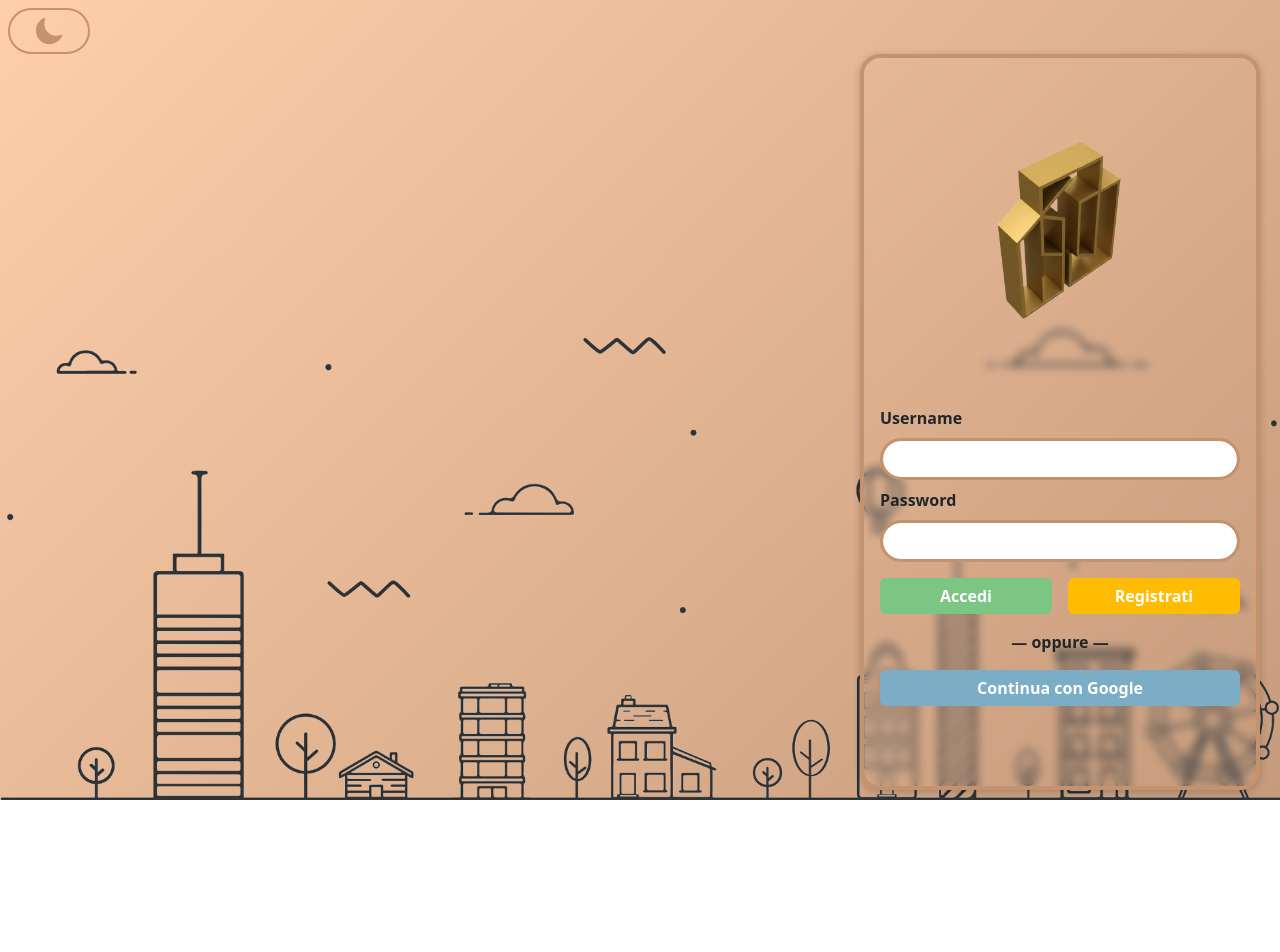
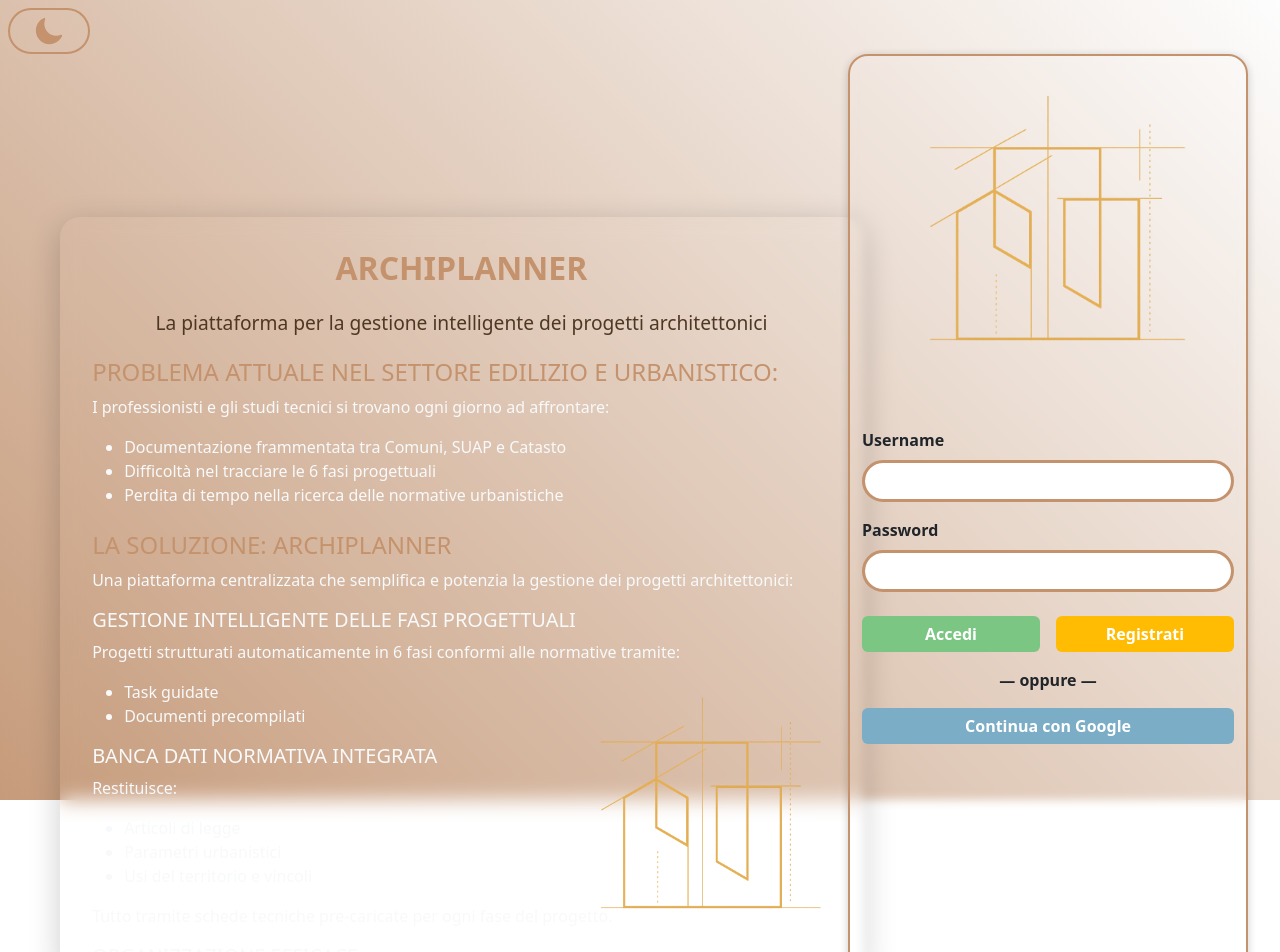
Before and after one commit to Salvatore0609/Capstone_Archiplanner, a React (Vite) app: page / in a window 1280 px wide. Shown: the top 952 px of the page. Before the commit the page ends 800 px from the top, so only its background shows below. Built offline with nearby package versions, Linux system fonts and the light colour scheme; no server answers.

Commit message:
refactor: Update logo references and enhance styling in Login, LoginSuccess, and Sidebar components; adjust background gradients and layout for improved visual consistency

```diff
--- a/src/App.css
+++ b/src/App.css
@@ -5,7 +5,7 @@
   /* Colori principali */
   --primary: #c4926c;
   --primary-light: #ffcfab;
-  --primary-gradient: linear-gradient(-45deg, #c69b7b 0%, #ffcfab 100%);
+  --primary-gradient: linear-gradient(45deg, #c69b7b 0%, #fdfdfd 100%);
 
   /* Colori di azione */
   --success: #7bc682;
@@ -76,53 +76,39 @@
 [data-theme="dark"] body {
   background: #000000;
   background-repeat: no-repeat;
-  background-position: center bottom;
-  background-size: auto 30% cover;
+  background-position: center center;
+  background-size: cover;
   background-attachment: fixed;
 }
 
-@keyframes rotate-scale-up {
-  0% {
-    transform: scale(1) rotateZ(0);
-  }
-  50% {
-    transform: scale(1.2) rotateZ(180deg);
-  }
-  100% {
-    transform: scale(1) rotateZ(360deg);
-  }
-}
-
 [data-theme="dark"] body.login-page {
-  background: var(--neutral-light);
+  background: #000000;
+  background: linear-gradient(45deg, rgba(0, 0, 0, 1) 40%, rgba(253, 29, 29, 1) 85%, rgba(252, 176, 69, 1) 100%);
+  background-repeat: no-repeat;
+  background-position: center center;
+  background-size: cover;
+  background-attachment: fixed;
   position: relative;
   overflow: hidden;
 }
 
-/* Dimensioni del logo: aggiusta questi valori */
 :root {
-  --logo-width: 80%; /* cambia a seconda del logo */
-  --logo-height: 80%; /* oppure usa percentuali relative alla height del body */
+  --logo-width: 50%;
+  --logo-height: 50%;
 }
 
-[data-theme="dark"] body.login-page::before {
+/* [data-theme="dark"] body.login-page::before {
   content: "";
   position: absolute;
-  left: 5%;
-  bottom: 10%;
+  left: -10%;
+  bottom: 30%;
   width: var(--logo-width);
   height: var(--logo-height);
   background: url("/assets/logo.png") no-repeat center bottom;
-  background-size: contain; /* o '100% auto' se preferisci */
-  transform-origin: center center; /* centro del logo */
-  will-change: transform;
-  /* nessuna animazione di default: parte solo con :hover */
-}
-
-[data-theme="dark"] body.login-page:hover::before {
-  -webkit-animation: rotate-scale-up 0.65s linear both;
-  animation: rotate-scale-up 0.65s linear both;
-}
+  background-size: contain;
+  transform-origin: center center;
+  opacity: 1;
+} */
 
 [data-theme="dark"] .form-label {
   background: transparent !important;
@@ -167,7 +153,6 @@
   color: var(--primary) !important;
   background-color: rgba(26, 26, 26, 0.8);
   border: 1px solid var(--neutral-medium);
-  backdrop-filter: blur(10px);
 }
 
 [data-theme="dark"] .form-control:focus,
@@ -247,7 +232,7 @@
 [data-theme="dark"] .login-form,
 [data-theme="dark"] .container-details {
   background: rgba(13, 13, 13, 0.8);
-  border: 1px solid var(--primary);
+  border: 2px solid var(--primary);
   backdrop-filter: blur(20px);
 }
 
@@ -287,7 +272,7 @@ body {
   padding: 0.5rem;
   position: relative;
   min-height: 100vh;
-  background: url("/assets/background1.png") no-repeat center center, var(--primary-gradient);
+  background: url("") no-repeat center center, var(--primary-gradient);
   background-size: auto 30%, cover;
   background-attachment: fixed;
   background-repeat: no-repeat, no-repeat;
@@ -295,7 +280,7 @@ body {
 }
 
 body.login-page {
-  background: url("/assets/background1.png") no-repeat left bottom, url("") no-repeat right bottom, var(--primary-gradient);
+  background: url("") no-repeat left bottom, url("") no-repeat right bottom, var(--primary-gradient);
   background-size: auto 60%, auto 30%, cover;
   background-attachment: fixed;
   background-repeat: no-repeat, no-repeat, no-repeat;
--- a/src/components/Dashboard/Sidebar.jsx
+++ b/src/components/Dashboard/Sidebar.jsx
@@ -177,7 +177,7 @@ const Sidebar = () => {
         <Nav className="flex-column text-center w-100">
           {/* Logo che rimanda a /dashboard */}
           <Link to="/dashboard" className="text-decoration-none">
-            <Image src="../assets/logo2.png" alt="logo" roundedCircle fluid className="h-100" />
+            <Image src="../assets/logo.png" alt="logo" roundedCircle fluid className="h-100" />
           </Link>
 
           {/* Nuovo progetto */}
--- a/src/pages/auth/Login.jsx
+++ b/src/pages/auth/Login.jsx
@@ -1,5 +1,5 @@
 import { useState, useEffect } from "react";
-import { Button, Form, Container, Spinner, Alert, FormGroup } from "react-bootstrap";
+import { Button, Form, Container, Spinner, Alert, FormGroup, Col, Row, Card } from "react-bootstrap";
 import Register from "./Register";
 import { useNavigate } from "react-router-dom";
 import { useDispatch, useSelector } from "react-redux";
@@ -32,24 +32,104 @@ function Login() {
   return (
     <>
       <ThemeToggle className="position-absolute top-0 start-0 m-3" />
-      <Container fluid className="d-flex justify-content-lg-end justify-content-center" style={{ height: "92vh" }}>
-        <Form onSubmit={handleSubmit} className="login-form w-100 p-3" style={{ border: "4px solid var(--primary)", borderRadius: "20px" }}>
-          <img
-            src="/assets/logo2.png"
-            alt="Logo"
+      <Container fluid className="d-flex align-items-center">
+        <Row className="w-100">
+          <Col lg={8} className="d-none d-lg-flex align-items-center justify-content-center">
+            <div className="position-relative w-100 h-100">
+              {/* Testo descrittivo */}
+              <Card
+                className="p-3 text-light "
                 style={{
-              width: "300px",
-              marginBottom: "2rem",
-              display: "block",
-              marginLeft: "auto",
-              marginRight: "auto",
-              animation: "fadeIn 0.5s ease-out",
+                  right: "-5%",
+                  top: "15%",
+                  backgroundColor: "rgba(0, 0, 0, 0)",
+                  backdropFilter: "blur(10px)",
+                  border: "0px solid",
+                  borderRadius: "20px",
+                  width: "100%",
+                  boxShadow: "0 8px 32px rgba(0, 0, 0, 0.2)",
+                  maxHeight: "70%",
+                  overflowY: "auto",
                 }}
-            className="rounded-circle"
+              >
+                <div
+                  className="position-absolute"
+                  style={{
+                    left: "60%",
+                    top: "50%",
+                    width: "40%",
+                    height: "60%",
+                    background: "url('/assets/logo.png') no-repeat center center",
+                    backgroundSize: "contain",
+                    opacity: 1,
+                    zIndex: 1000,
+                  }}
                 />
+                <Card.Body>
+                  <h1 className="text-center mb-4" style={{ color: "var(--primary)", fontSize: "2rem", fontWeight: "bold" }}>
+                    ARCHIPLANNER
+                  </h1>
+                  <h2 className="text-center mb-4" style={{ color: "var(--text-dark)", fontSize: "1.2rem" }}>
+                    La piattaforma per la gestione intelligente dei progetti architettonici
+                  </h2>
+
+                  <div className="mb-4">
+                    <h4 style={{ color: "var(--primary)" }}>PROBLEMA ATTUALE NEL SETTORE EDILIZIO E URBANISTICO:</h4>
+                    <p>I professionisti e gli studi tecnici si trovano ogni giorno ad affrontare:</p>
+                    <ul>
+                      <li> Documentazione frammentata tra Comuni, SUAP e Catasto</li>
+                      <li> Difficoltà nel tracciare le 6 fasi progettuali</li>
+                      <li> Perdita di tempo nella ricerca delle normative urbanistiche</li>
+                    </ul>
+                  </div>
+
+                  <div className="mb-4">
+                    <h4 style={{ color: "var(--primary)" }}>LA SOLUZIONE: ARCHIPLANNER</h4>
+                    <p>Una piattaforma centralizzata che semplifica e potenzia la gestione dei progetti architettonici:</p>
+
+                    <h5>GESTIONE INTELLIGENTE DELLE FASI PROGETTUALI</h5>
+                    <p>Progetti strutturati automaticamente in 6 fasi conformi alle normative tramite:</p>
+                    <ul>
+                      <li>Task guidate</li>
+                      <li>Documenti precompilati</li>
+                    </ul>
+
+                    <h5>BANCA DATI NORMATIVA INTEGRATA</h5>
+                    <p>Restituisce:</p>
+                    <ul>
+                      <li>Articoli di legge</li>
+                      <li>Parametri urbanistici</li>
+                      <li>Usi del territorio e vincoli</li>
+                    </ul>
+                    <p>Tutto tramite schede tecniche pre-caricate per ogni fase del progetto.</p>
+
+                    <h5>ORGANIZZAZIONE EFFICACE</h5>
+                    <ul>
+                      <li>Calendario personale (sincronizzato con Google Calendar)</li>
+                      <li>Georeferenziazione automatica dei progetti</li>
+                      <li>Notifiche in tempo reale (WebSocket)</li>
+                      <li>File sharing con anteprima dei documenti</li>
+                    </ul>
+                  </div>
+
+                  <div className="mb-4">
+                    <h4 style={{ color: "var(--primary)" }}>PERCHÉ FUNZIONA</h4>
+                    <p>Con Archiplanner i team possono:</p>
+                    <ul>
+                      <li>Ridurre del 40% i tempi di gestione</li>
+                      <li>Evitare errori normativi</li>
+                      <li>Aumentare la produttività grazie a:</li>
+                    </ul>
+                  </div>
+                </Card.Body>
+              </Card>
+            </div>
+          </Col>
+          <Form onSubmit={handleSubmit} className="login-form  ms-auto">
+            <img src="/assets/logo.png" alt="Logo" className="w-100 h-30" />
             {error && <Alert variant="danger">{error}</Alert>}
             <FormGroup>
-            <Form.Label className="fw-bold border-0 bg-transparent">Username</Form.Label>
+              <Form.Label className="fw-bold">Username</Form.Label>
               <Form.Control
                 type="text"
                 name="username"
@@ -57,7 +137,7 @@ function Login() {
                 autoComplete="username"
                 style={{ borderRadius: "25px", border: "3px solid var(--primary)" }}
               />
-            <Form.Label className="mt-2 fw-bold border-0 bg-transparent">Password</Form.Label>
+              <Form.Label className="mt-3 fw-bold">Password</Form.Label>
               <Form.Control
                 type="password"
                 name="password"
@@ -65,7 +145,7 @@ function Login() {
                 autoComplete="current-password"
                 style={{ borderRadius: "25px", border: "3px solid var(--primary)" }}
               />
-            <div className="d-flex gap-3 mt-3">
+              <div className="d-flex gap-3 mt-4">
                 <Button type="submit" className="w-100 fw-bold" disabled={loading}>
                   {loading ? (
                     <>
@@ -77,19 +157,30 @@ function Login() {
                   )}
                 </Button>
                 <Button
-                className="w-100 text-decoration-none text-white fw-bold"
+                  className="w-100 fw-bold"
                   onClick={() => setShowRegister(true)}
-                style={{ backgroundColor: "#FFBC02" }}
+                  style={{
+                    backgroundColor: "#FFBC02",
+                    border: "none",
+                  }}
                 >
                   Registrati
                 </Button>
               </div>
               <div className="text-center my-3 fw-bold">— oppure —</div>
-            <Button className="w-100 text-decoration-none text-white fw-bold" onClick={handleGoogleLogin} style={{ backgroundColor: "#7BADC6" }}>
+              <Button
+                className="w-100 fw-bold"
+                onClick={handleGoogleLogin}
+                style={{
+                  backgroundColor: "#7BADC6",
+                  border: "none",
+                }}
+              >
                 Continua con Google
               </Button>
             </FormGroup>
           </Form>
+        </Row>
 
         <Register show={showRegister} onClose={() => setShowRegister(false)} />
       </Container>
--- a/src/pages/auth/LoginGoogleSuccess.jsx
+++ b/src/pages/auth/LoginGoogleSuccess.jsx
@@ -48,7 +48,7 @@ function LoginGoogleSuccess() {
   return (
     <div className="d-flex flex-column justify-content-center align-items-center" style={{ height: "98vh" }}>
       <img
-        src="/assets/logo2.png"
+        src="/assets/logo.png"
         alt="Logo"
         style={{
           width: "300px",
@@ -65,6 +65,7 @@ function LoginGoogleSuccess() {
         style={{
           fontSize: "1.2rem",
           animation: "fadeIn 0.8s ease-out",
+          color: "var(--primary)",
         }}
       >
         Preparati per Archiplanner...
--- a/src/pages/auth/LoginNormalSuccess.jsx
+++ b/src/pages/auth/LoginNormalSuccess.jsx
@@ -51,7 +51,7 @@ function NormalLoginSuccess() {
   return (
     <div className="d-flex flex-column justify-content-center align-items-center" style={{ height: "98vh" }}>
       <img
-        src="/assets/logo2.png"
+        src="/assets/logo.png"
         alt="Logo"
         style={{
           width: "300px",
@@ -68,6 +68,7 @@ function NormalLoginSuccess() {
         style={{
           fontSize: "1.2rem",
           animation: "fadeIn 0.8s ease-out",
+          color: "var(--primary)",
         }}
       >
         Preparati per Archiplanner...
```
Lines whose indentation alone changed are shown as unchanged.
